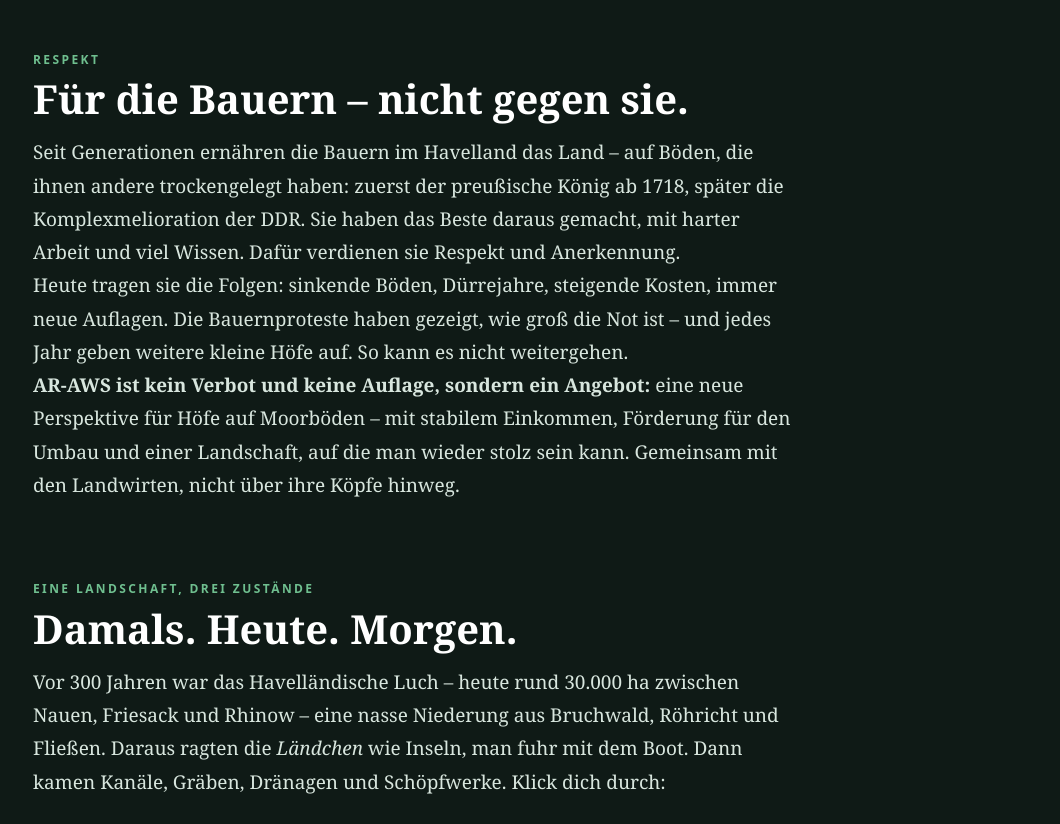
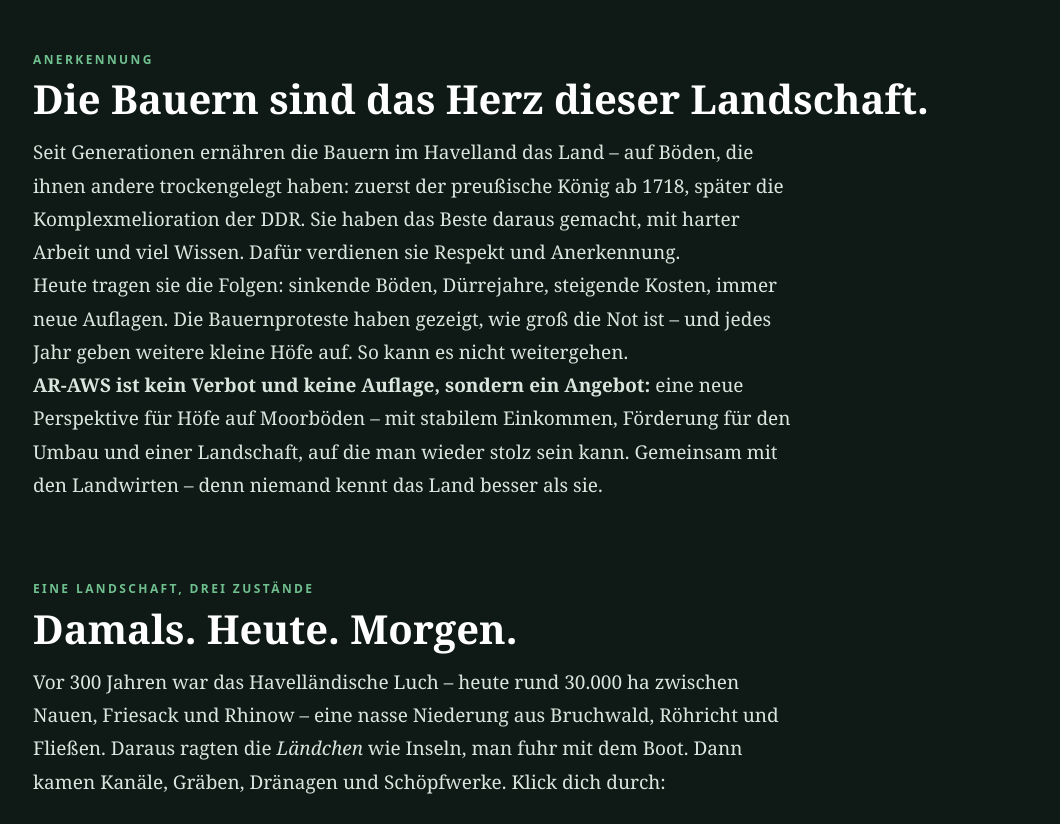
Before and after one commit to inv3nt0r-web/ar-aws, a plain HTML site: page index.html in a window 1280 px wide. Shown: the part 1278-2102 px from the top of the page, without its empty margins (109-1169 px from the left). Drawn offline with Linux system fonts and the light colour scheme.

Commit message:
Bauern-Abschnitt positiv formuliert

```diff
--- a/index.html
+++ b/index.html
@@ -208,13 +208,13 @@
   </div>
 </section>
 
-<!-- ======================= BAUERN ======================= -->
+<!-- ======================= BAUERN (Anerkennung) ======================= -->
 <section class="block" style="padding:34px 0 0">
   <div class="wrap">
-    <h2><small>Respekt</small>Für die Bauern – nicht gegen sie.</h2>
+    <h2><small>Anerkennung</small>Die Bauern sind das Herz dieser Landschaft.</h2>
     <p class="intro">Seit Generationen ernähren die Bauern im Havelland das Land – auf Böden, die ihnen andere trockengelegt haben: zuerst der preußische König ab 1718, später die Komplexmelioration der DDR. Sie haben das Beste daraus gemacht, mit harter Arbeit und viel Wissen. Dafür verdienen sie Respekt und Anerkennung.</p>
     <p class="intro">Heute tragen sie die Folgen: sinkende Böden, Dürrejahre, steigende Kosten, immer neue Auflagen. Die Bauernproteste haben gezeigt, wie groß die Not ist – und jedes Jahr geben weitere kleine Höfe auf. So kann es nicht weitergehen.</p>
-    <p class="intro"><strong>AR-AWS ist kein Verbot und keine Auflage, sondern ein Angebot:</strong> eine neue Perspektive für Höfe auf Moorböden – mit stabilem Einkommen, Förderung für den Umbau und einer Landschaft, auf die man wieder stolz sein kann. Gemeinsam mit den Landwirten, nicht über ihre Köpfe hinweg.</p>
+    <p class="intro"><strong>AR-AWS ist kein Verbot und keine Auflage, sondern ein Angebot:</strong> eine neue Perspektive für Höfe auf Moorböden – mit stabilem Einkommen, Förderung für den Umbau und einer Landschaft, auf die man wieder stolz sein kann. Gemeinsam mit den Landwirten – denn niemand kennt das Land besser als sie.</p>
   </div>
 </section>
 
```
